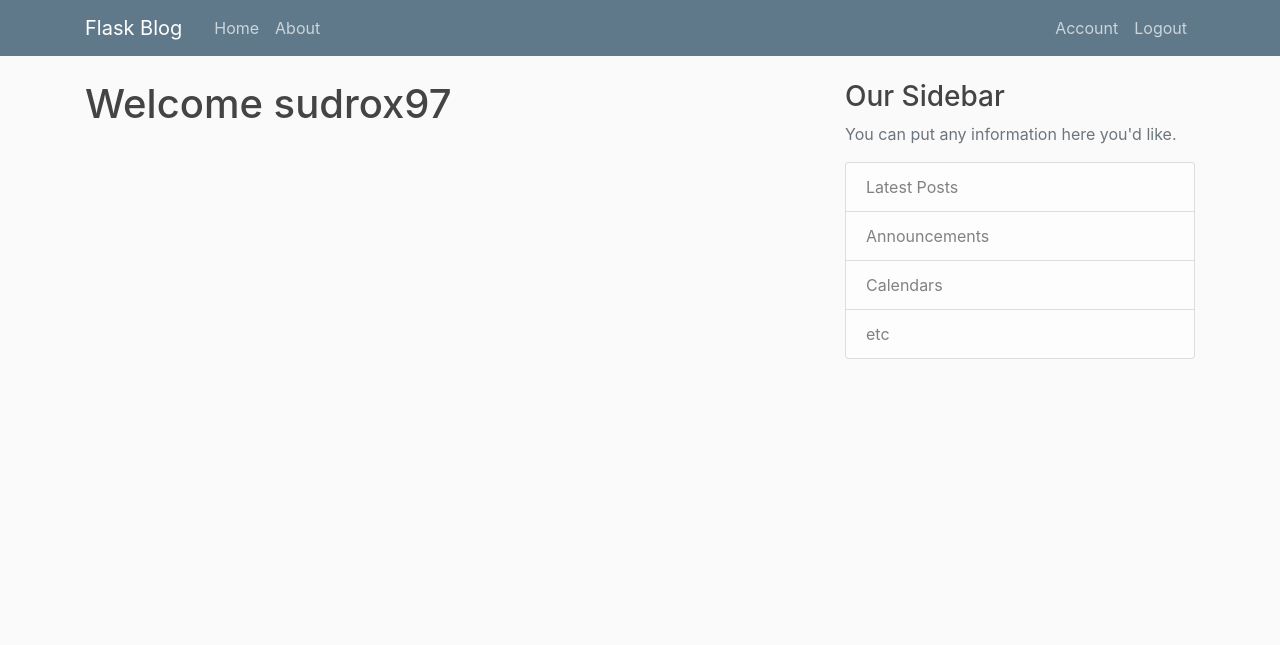
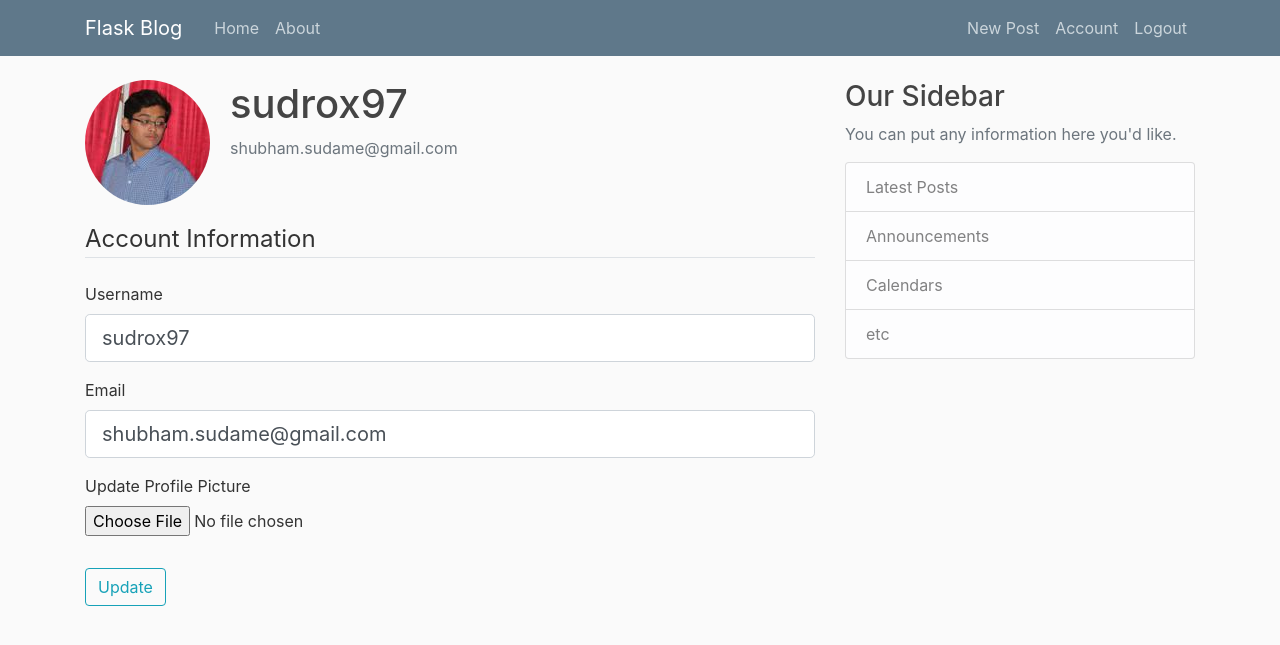
Before and after one commit to ShubhamSudame/Flask-Blog, a Flask app: page /account in a window 1280 px wide. Shown: the top 645 px of the page. Run offline with Flask 2, Linux system fonts and the light colour scheme; a user stored in the database is signed in; some libraries are stand-ins or nearby versions.

Commit message:
Create, Read, Update, Delete Posts

```diff
--- a/flaskblog/__init__.py
+++ b/flaskblog/__init__.py
@@ -13,5 +13,7 @@ app.config['SQLALCHEMY_TRACK_MODIFICATIONS'] = True
 db = SQLAlchemy(app)
 hashing = Hashing(app)
 login_manager = LoginManager(app)
+login_manager.login_view = 'login'
+login_manager.login_message_category = 'info'
 
 from flaskblog import routes
--- a/flaskblog/forms.py
+++ b/flaskblog/forms.py
@@ -1,27 +1,64 @@
 from flask_wtf import FlaskForm
-from wtforms import StringField, PasswordField, SubmitField, BooleanField, ValidationError
+from flask_wtf.file import FileField, FileAllowed
+from flask_login import current_user
+from wtforms import StringField, PasswordField, SubmitField, BooleanField, ValidationError, TextAreaField
 from wtforms.validators import DataRequired, Length, Email, EqualTo
 from flaskblog.models import User
 
+
 class RegistrationForm(FlaskForm):
-    username = StringField('Username', validators=[DataRequired(), Length(min=5, max=15)])
+    username = StringField('Username', validators=[
+                           DataRequired(), Length(min=5, max=15)])
     email = StringField('Email', validators=[DataRequired(), Email()])
     password = PasswordField('Password', validators=[DataRequired()])
-    confirm_password = PasswordField('Confirm Password', validators=[DataRequired(), EqualTo('password')])
+    confirm_password = PasswordField('Confirm Password', validators=[
+                                     DataRequired(), EqualTo('password')])
     submit = SubmitField('Sign Up')
 
     def validate_username(self, username):
         user = User.query.filter_by(username=username.data).first()
         if user:
-            raise ValidationError('That Username is already taken. Please choose a different one.')
+            raise ValidationError(
+                'That Username is already taken. Please choose a different one.')
 
     def validate_email(self, email):
         user = User.query.filter_by(email=email.data).first()
         if user:
-            raise ValidationError('That Email is already taken. Please choose a different one.')
+            raise ValidationError(
+                'That Email is already taken. Please choose a different one.')
+
 
 class LoginForm(FlaskForm):
     email = StringField('Email', validators=[DataRequired(), Email()])
     password = PasswordField('Password', validators=[DataRequired()])
     remember = BooleanField('Remember Me')
     submit = SubmitField('Sign In')
+
+
+class UpdateAccountForm(FlaskForm):
+    username = StringField('Username', validators=[
+                           DataRequired(), Length(min=5, max=15)])
+    email = StringField('Email', validators=[DataRequired(), Email()])
+    picture = FileField('Update Profile Picture', validators=[
+                        FileAllowed(['jpg', 'png'])])
+    submit = SubmitField('Update')
+
+    def validate_username(self, username):
+        if username.data != current_user.username:
+            user = User.query.filter_by(username=username.data).first()
+            if user:
+                raise ValidationError(
+                    'That Username is already taken. Please choose a different one.')
+
+    def validate_email(self, email):
+        if email.data != current_user.email:
+            user = User.query.filter_by(email=email.data).first()
+            if user:
+                raise ValidationError(
+                    'That Email is already taken. Please choose a different one.')
+
+
+class PostForm(FlaskForm):
+    title = StringField('Title', validators=[DataRequired()])
+    content = TextAreaField('Content', validators=[DataRequired()])
+    submit = SubmitField('Post')
--- a/flaskblog/models.py
+++ b/flaskblog/models.py
@@ -13,7 +13,7 @@ class User(db.Model, UserMixin):
     username = db.Column(db.String(20), unique=True, nullable=False)
     email = db.Column(db.String(20), unique=True, nullable=False)
     image_file = db.Column(db.String(20), nullable=False,
-                           default='static/default.jpg')
+                           default='static/images/default.jpg')
     password = db.Column(db.String(160), nullable=False)
     posts = db.relationship('Post', backref='author', lazy=True)
 
--- a/flaskblog/routes.py
+++ b/flaskblog/routes.py
@@ -1,66 +1,20 @@
-from flask import render_template, url_for, flash, redirect
+from flask import render_template, url_for, flash, redirect, request, abort
 from flaskblog import app, db, hashing
-from flaskblog.forms import RegistrationForm, LoginForm
+from flaskblog.forms import RegistrationForm, LoginForm, UpdateAccountForm, PostForm
 from flaskblog.models import User, Post
-from flask_login import login_user, current_user, logout_user
+from flask_login import login_user, current_user, logout_user, login_required
+import secrets
+import os
+from PIL import Image
 
 db.create_all()
 # Such JSON data needs to be retrieved from database, or through APIs
-posts = [
-    {
-        'author': 'Shubham Sudame',
-        'title': 'Blog Post 1',
-        'content': 'Lorem ipsum dolor sit amet, consectetur adipiscing elit, sed do eiusmod tempor incididunt ut labore et dolore magna aliqua. Ut enim ad minim veniam, quis nostrud exercitation ullamco laboris nisi ut aliquip ex ea commodo consequat. Duis aute irure dolor in reprehenderit in voluptate velit esse cillum dolore eu fugiat nulla pariatur. Excepteur sint occaecat cupidatat non proident, sunt in culpa qui officia deserunt mollit anim id est laborum.',
-        'date_posted': 'December 5, 2019'
-    },
-    {
-        'author': 'Aditya Bhawalkar',
-        'title': 'Blog Post 2',
-        'content': 'Lorem ipsum dolor sit amet, consectetur adipiscing elit, sed do eiusmod tempor incididunt ut labore et dolore magna aliqua. Ut enim ad minim veniam, quis nostrud exercitation ullamco laboris nisi ut aliquip ex ea commodo consequat. Duis aute irure dolor in reprehenderit in voluptate velit esse cillum dolore eu fugiat nulla pariatur. Excepteur sint occaecat cupidatat non proident, sunt in culpa qui officia deserunt mollit anim id est laborum.',
-        'date_posted': 'January 26, 2020'
-    },
-    {
-        'author': 'Vinita Bathija',
-        'title': 'Blog Post 3',
-        'content': 'Lorem ipsum dolor sit amet, consectetur adipiscing elit, sed do eiusmod tempor incididunt ut labore et dolore magna aliqua. Ut enim ad minim veniam, quis nostrud exercitation ullamco laboris nisi ut aliquip ex ea commodo consequat. Duis aute irure dolor in reprehenderit in voluptate velit esse cillum dolore eu fugiat nulla pariatur. Excepteur sint occaecat cupidatat non proident, sunt in culpa qui officia deserunt mollit anim id est laborum.',
-        'date_posted': 'November 6, 2019'
-    },
-    {
-        'author': 'Prasad Pawar',
-        'title': 'Blog Post 4',
-        'content': 'Lorem ipsum dolor sit amet, consectetur adipiscing elit, sed do eiusmod tempor incididunt ut labore et dolore magna aliqua. Ut enim ad minim veniam, quis nostrud exercitation ullamco laboris nisi ut aliquip ex ea commodo consequat. Duis aute irure dolor in reprehenderit in voluptate velit esse cillum dolore eu fugiat nulla pariatur. Excepteur sint occaecat cupidatat non proident, sunt in culpa qui officia deserunt mollit anim id est laborum.',
-        'date_posted': 'April 22, 2019'
-    },
-    {
-        'author': 'Niramay Vaidya',
-        'title': 'Blog Post 5',
-        'content': 'Lorem ipsum dolor sit amet, consectetur adipiscing elit, sed do eiusmod tempor incididunt ut labore et dolore magna aliqua. Ut enim ad minim veniam, quis nostrud exercitation ullamco laboris nisi ut aliquip ex ea commodo consequat. Duis aute irure dolor in reprehenderit in voluptate velit esse cillum dolore eu fugiat nulla pariatur. Excepteur sint occaecat cupidatat non proident, sunt in culpa qui officia deserunt mollit anim id est laborum.',
-        'date_posted': 'September 26, 2019'
-    },
-    {
-        'author': 'Tanvi Gaikwad',
-        'title': 'Blog Post 6',
-        'content': 'Lorem ipsum dolor sit amet, consectetur adipiscing elit, sed do eiusmod tempor incididunt ut labore et dolore magna aliqua. Ut enim ad minim veniam, quis nostrud exercitation ullamco laboris nisi ut aliquip ex ea commodo consequat. Duis aute irure dolor in reprehenderit in voluptate velit esse cillum dolore eu fugiat nulla pariatur. Excepteur sint occaecat cupidatat non proident, sunt in culpa qui officia deserunt mollit anim id est laborum.',
-        'date_posted': 'September 26, 2019'
-    },
-    {
-        'author': 'Aishwarya Murumbekar',
-        'title': 'Blog Post 7',
-        'content': 'Lorem ipsum dolor sit amet, consectetur adipiscing elit, sed do eiusmod tempor incididunt ut labore et dolore magna aliqua. Ut enim ad minim veniam, quis nostrud exercitation ullamco laboris nisi ut aliquip ex ea commodo consequat. Duis aute irure dolor in reprehenderit in voluptate velit esse cillum dolore eu fugiat nulla pariatur. Excepteur sint occaecat cupidatat non proident, sunt in culpa qui officia deserunt mollit anim id est laborum.',
-        'date_posted': 'July 30, 2019'
-    },
-    {
-        'author': 'Damini Sheth',
-        'title': 'Blog Post 8',
-        'content': 'Lorem ipsum dolor sit amet, consectetur adipiscing elit, sed do eiusmod tempor incididunt ut labore et dolore magna aliqua. Ut enim ad minim veniam, quis nostrud exercitation ullamco laboris nisi ut aliquip ex ea commodo consequat. Duis aute irure dolor in reprehenderit in voluptate velit esse cillum dolore eu fugiat nulla pariatur. Excepteur sint occaecat cupidatat non proident, sunt in culpa qui officia deserunt mollit anim id est laborum.',
-        'date_posted': 'March 28, 2019'
-    }
-]
 
 
 @app.route('/')
 @app.route('/home')
 def home():
+    posts = Post.query.all()
     return render_template('home.html', title='Home Page', posts=posts)
 
 
@@ -94,7 +48,8 @@ def login():
         user = User.query.filter_by(email=form.email.data).first()
         if user and hashing.check_value(user.password, form.password.data) == True:
             login_user(user, form.remember.data)
-            return redirect(url_for('home'))
+            next_page = request.args.get('next')
+            return redirect(next_page) if next_page else redirect(url_for('home'))
         else:
             flash('Login. Please check username and password', 'danger')
     return render_template('login.html', title='Log In', form=form)
@@ -106,6 +61,86 @@ def logout():
     return redirect(url_for('home'))
 
 
-@app.route('/account')
+def save_picture(form_picture):
+    random_hex = secrets.token_hex(8)
+    _, f_ext = os.path.splitext(form_picture.filename)
+    picture_fn = random_hex + f_ext
+    picture_path = os.path.join(app.root_path, 'static', 'images', picture_fn)
+    # print(picture_path)
+    output_size = (125, 125)
+    i = Image.open(form_picture)
+    i.thumbnail(output_size)
+    i.save(picture_path)
+
+    return picture_path
+
+
+@app.route('/account', methods=['GET', 'POST'])
+@login_required
 def account():
-    return render_template('account.html', title='Account')
+    form = UpdateAccountForm()
+    if form.validate_on_submit():
+        if form.picture.data:
+            picture_file = save_picture(form.picture.data)
+            current_user.image_file = picture_file
+            print(current_user.image_file)
+        current_user.username = form.username.data
+        current_user.email = form.email.data
+        db.session.commit()
+        flash('Your Account has been updated!', 'success')
+        return redirect(url_for('account'))
+    elif request.method == 'GET':
+        form.username.data = current_user.username
+        form.email.data = current_user.email
+    return render_template('account.html', title='Account', image_file=current_user.image_file, form=form)
+
+
+@app.route('/post/new', methods=['GET', 'POST'])
+@login_required
+def new_post():
+    form = PostForm()
+    if form.validate_on_submit():
+        post = Post(title=form.title.data,
+                    content=form.content.data, author=current_user.username)
+        db.session.add(post)
+        db.session.commit()
+        flash('Your Post has been created!', 'success')
+        return redirect(url_for('home'))
+    return render_template('create_post.html', title='New Post', form=form, legend='New Post')
+
+
+@app.route('/post/<int:post_id>')
+def post(post_id):
+    post = Post.query.get_or_404(post_id)
+    return render_template('post.html', title=post.title, post=post)
+
+
+@app.route('/post/<int:post_id>/update', methods=['GET', 'POST'])
+@login_required
+def update_post(post_id):
+    post = Post.query.get_or_404(post_id)
+    if post.author != current_user:
+        abort(403)
+    form = PostForm()
+    if form.validate_on_submit():
+        post.title = form.title.data
+        post.content = form.content.data
+        db.session.commit()
+        flash('Your post has been updated!', 'success')
+        return redirect(url_for('post', post_id=post.id))
+    elif request.method == 'GET':
+        form.title.data = post.title
+        form.content.data = post.content
+    return render_template('create_post.html', title='Update Post', form=form, legend='Update Post')
+
+
+@app.route("/post/<int:post_id>/delete", methods=['POST'])
+@login_required
+def delete_post(post_id):
+    post = Post.query.get_or_404(post_id)
+    if post.author != current_user:
+        abort(403)
+    db.session.delete(post)
+    db.session.commit()
+    flash('Your post has been deleted!', 'success')
+    return redirect(url_for('home'))
--- a/flaskblog/templates/account.html
+++ b/flaskblog/templates/account.html
@@ -1,4 +1,56 @@
 {% extends 'layout.html' %}
 {% block content %}
-<h1> Welcome {{current_user.username}}</h1>
+<div class="content-selection">
+    <div class="media">
+        <img class="rounded-circle account-img" src="{{image_file}}">
+        <div class="media-body">
+            <h2 class="account-heading">{{current_user.username}}</h2>
+            <p class="text-secondary">{{current_user.email}}</p>
+        </div>
+    </div>
+    <form action="" method="POST" enctype="multipart/form-data">
+        {{form.hidden_tag()}}
+        <fieldset class="form-group">
+            <legend class="border-bottom mb-4">Account Information</legend>
+            <div class="form-group">
+                {{form.username.label(class="form-control-label")}}
+                {% if form.username.errors %}
+                {{form.username(class="form-control form-control-lg is-invalid")}}
+                <div class="invalid-feedback">
+                    {% for error in form.username.errors %}
+                    <span>{{error}}</span>
+                    {% endfor %}
+                </div>
+                {% else %}
+                {{form.username(class="form-control form-control-lg")}}
+                {% endif %}
+            </div>
+            <div class="form-group">
+                {{form.email.label(class="form-control-label")}}
+                {% if form.email.errors %}
+                {{form.email(class="form-control form-control-lg is-invalid")}}
+                <div class="invalid-feedback">
+                    {% for error in form.email.errors %}
+                    <span>{{error}}</span>
+                    {% endfor %}
+                </div>
+                {% else %}
+                {{form.email(class="form-control form-control-lg")}}
+                {% endif %}
+            </div>
+            <div class="form-group">
+                {{ form.picture.label() }}
+                {{ form.picture(class="form-control-file") }}
+                {% if form.picture.errors %}
+                {% for error in form.picture.errors %}
+                <span class="text-danger">{{ error }}</span></br>
+                {% endfor %}
+                {% endif %}
+            </div>
+        </fieldset>
+        <div class="form-group">
+            {{form.submit(class="btn btn-outline-info")}}
+        </div>
+    </form>
+</div>
 {% endblock content %}
--- a/flaskblog/templates/navigation.html
+++ b/flaskblog/templates/navigation.html
@@ -14,6 +14,7 @@
                 <!-- Navbar Right Side -->
                 <div class="navbar-nav">
                     {% if current_user.is_authenticated %}
+                    <a class="nav-item nav-link" href="{{ url_for('new_post') }}">New Post</a>
                     <a class="nav-item nav-link" href="{{ url_for('account') }}">Account</a>
                     <a class="nav-item nav-link" href="{{ url_for('logout') }}">Logout</a>
                     {% else %}
--- a/requirements.txt
+++ b/requirements.txt
@@ -8,6 +8,7 @@ Flask-WTF==0.14.2
 itsdangerous==1.1.0
 Jinja2==2.10.3
 MarkupSafe==1.1.1
+Pillow==6.2.1
 pycodestyle==2.5.0
 SQLAlchemy==1.3.12
 Werkzeug==0.16.0
```
Also changed, not shown: flaskblog/templates/create_post.html (added, +40 -0 lines), flaskblog/templates/home.html (+4 -3 lines), flaskblog/templates/post.html (added, +43 -0 lines), flaskblog/site.db, flaskblog/static/images/default.jpg (renamed from flaskblog/static/default.jpg), flaskblog/static/images/e5f67a9cff3b0fe5.jpg (added).
